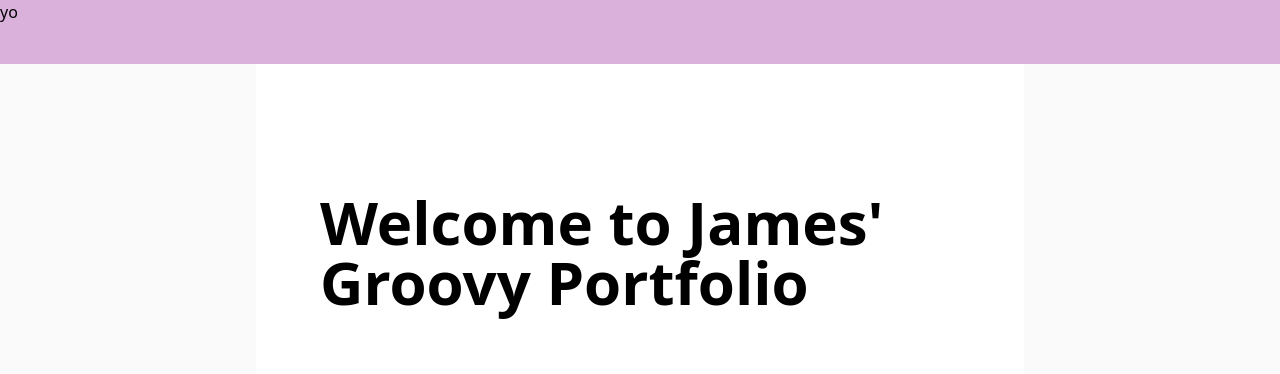
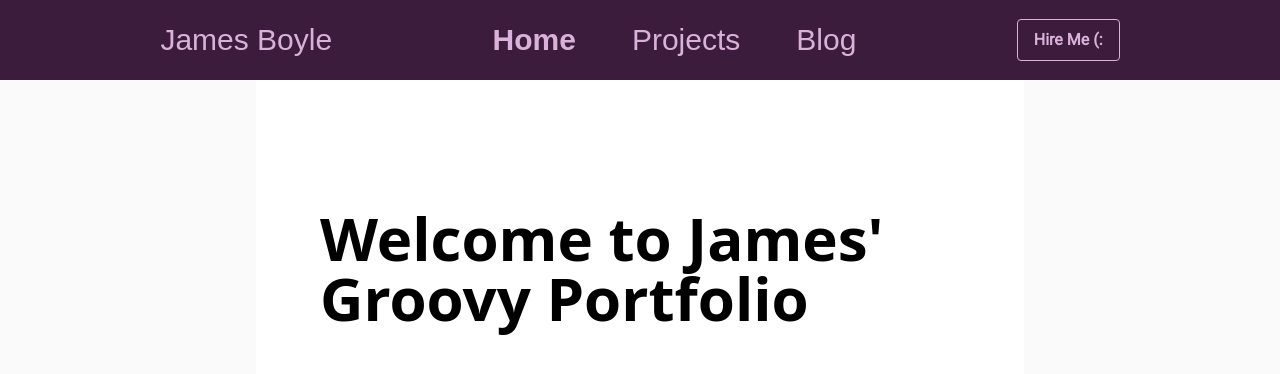
Before and after one commit to jamesdev4you/GroovyPortfolio, a Next.js app in the folder portfolio/: page / in a window 1280 px wide. Shown: the top 374 px of the page. Built offline with nearby package versions, Linux system fonts and the light colour scheme; a web font is replaced by a local one.

Commit message:
navbar desktop done

```diff
--- a/portfolio/app/components/navbar.tsx
+++ b/portfolio/app/components/navbar.tsx
@@ -12,9 +12,26 @@ const NavList = [
 export default function NavBar() {
 
     const pathname = usePathname();
+    /*Finish creating the navbar by flex box three sections: Title, NavList, Button for contact. Make logo */
     return (
-        <nav className="w-full h-16 bg-background">
-            yo
+        <nav className="w-full h-20 bg-foreground flex items-center justify-evenly">
+            <div className="text-3xl font-display text-background">James Boyle</div>
+            <ul className="flex space-x-4 gap-10">
+                {NavList.map((item) => (
+                    <li key={item.href}>
+                        <Link
+                            href={item.href}
+                            className={`font-display text-3xl text-background hover:text-primary ${pathname === item.href ? "font-bold" : ""}`}
+                        >
+                            {item.name}
+                        </Link>
+                    </li>
+                ))}
+            </ul>
+            {/* From https://v1.tailwindcss.com/components/buttons */}
+            <button className="hover:cursor-pointer font-body bg-foreground hover:bg-background  text-background font-semibold hover:text-foreground py-2 px-4 border border-background  rounded">
+            Hire Me (:
+            </button>
         </nav>
     );
 
--- a/portfolio/app/globals.css
+++ b/portfolio/app/globals.css
@@ -1,6 +1,6 @@
 @import "tailwindcss";
 
-/* Theme/color pallete of my portolfio. This is built at runtime */
+/* Theme/color pallete of my portolfio. This is built at build time */
 @theme {
   --color-background: #DAB1DA;
   --color-surface:    #ffffff;
```
